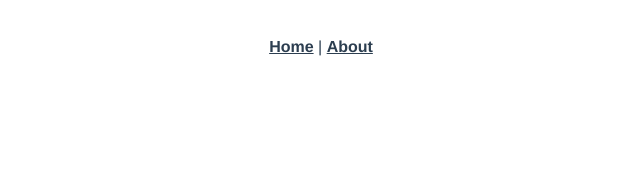
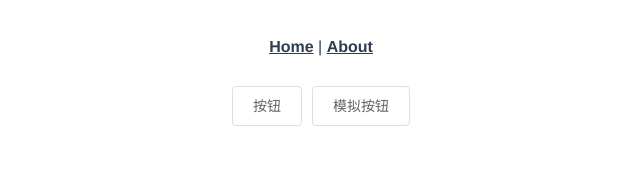
Before and after one commit to AnnGreen1/Vue2-JavaScript-demo, a Vue app: page /dev/UseElementCSS in a window 1280 px wide. Shown: the top 176 px of the page, without its empty margins (319-959 px from the left). Built offline with nearby package versions, Linux system fonts and the light colour scheme.

Commit message:
可以通过直接给非组件库内部组件的 dom 添加组件库内部的类名直接实现组件库组件的样式

```diff
--- a/package.json
+++ b/package.json
@@ -10,7 +10,7 @@
   "dependencies": {
     "axios": "^1.1.2",
     "core-js": "^3.8.3",
-    "element-ui": "^2.15.13",
+    "element-ui": "^2.15.14",
     "vue": "^2.6.14",
     "vue-router": "^3.5.1"
   },
--- a/src/router/routes/Dev/index.js
+++ b/src/router/routes/Dev/index.js
@@ -95,5 +95,13 @@ const devRoute = [
     name: "dev-RadioSelected",
     component: () => import("@/views/Dev/RadioSelected.vue"),
   },
+   /**
+   * @description:可以通过直接给非组件库内部组件的 dom 添加组件库内部的类名直接实现组件库组件的样式
+   */
+   {
+    path: "/dev/UseElementCSS",
+    name: "dev-UseElementCSS",
+    component: () => import("@/views/Dev/UseElementCSS.vue"),
+  },
 ];
 export default devRoute;
--- /dev/null
+++ b/src/views/Dev/UseElementCSS.vue
@@ -0,0 +1,14 @@
+<template>
+    <div>
+        <el-button>按钮</el-button>
+        <button class="el-button el-button-default">模拟按钮</button>
+    </div>
+</template>
+
+<script>
+export default {
+
+}
+</script>
+
+<style lang="scss" scoped></style>
```
Also changed, not shown: 1 other file (tests, documents, lock files or other folders).
